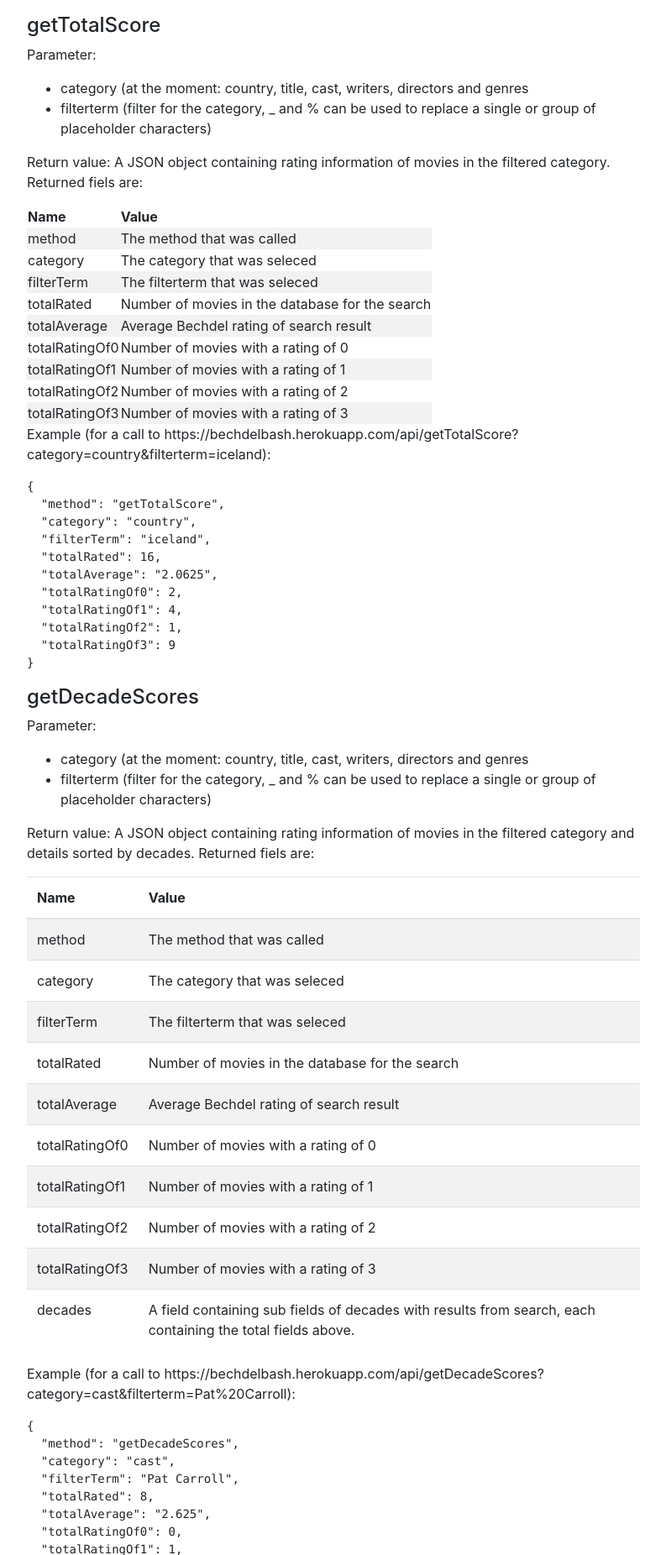
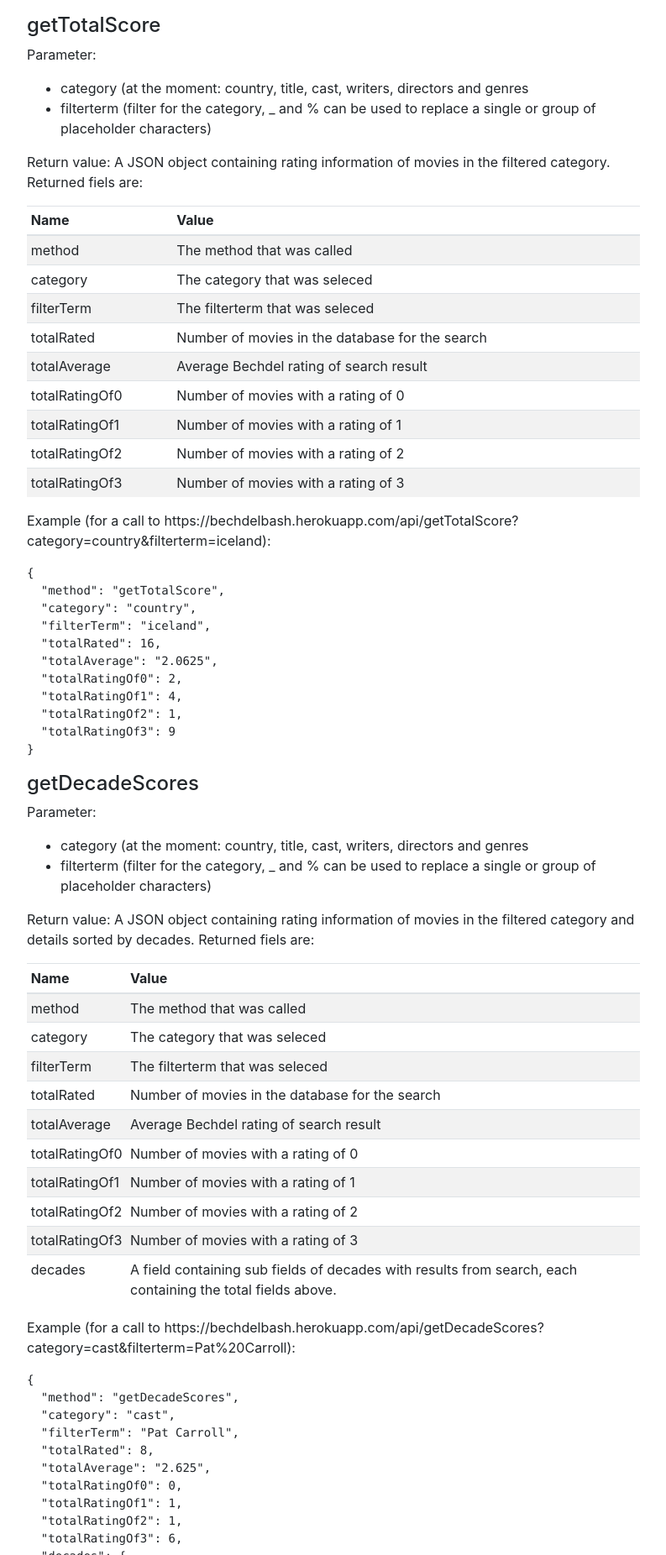
Before and after one commit to vaeng/bechdelbash, a Flask app: page /api in a window 1280 px wide. Shown: the part 740-2592 px from the top of the page at 84% size, without its empty margins (243-1036 px from the left). Run offline with Flask 2, Linux system fonts and the light colour scheme; some libraries are stand-ins or nearby versions.

Commit message:
First UI overhaul

```diff
--- a/templates/api.html
+++ b/templates/api.html
@@ -50,7 +50,7 @@
                 <li>filterterm (filter for the category, _ and % can be used to replace a single or group of placeholder characters)</li>
             </ul></p>
             <p> Return value: A JSON object containing rating information of movies in the filtered category. Returned fiels are:</p>
-            <table class="tabl table-condensed table-striped">
+            <table class="table table-sm table-striped">
                 <thead>
                     <th>Name</th>
                     <th>Value</th>
@@ -87,7 +87,7 @@
                 <li>filterterm (filter for the category, _ and % can be used to replace a single or group of placeholder characters)</li>
             </ul></p>
             <p> Return value: A JSON object containing rating information of movies in the filtered category and details sorted by decades. Returned fiels are:</p>
-            <table class="table table-condensed table-striped">
+            <table class="table table-sm table-striped">
                 <thead>
                     <th>Name</th>
                     <th>Value</th>
@@ -145,7 +145,7 @@
                 <li>filterterm (filter for the category, _ and % can be used to replace a single or group of placeholder characters)</li>
             </ul></p>
             <p> Return value: A JSON object containing rating information of movies in the filtered category and details sorted by years. Returned fiels are:</p>
-            <table class="table table-condensed table-striped">
+            <table class="table table-sm table-striped">
                 <thead>
                     <th>Name</th>
                     <th>Value</th>
```
